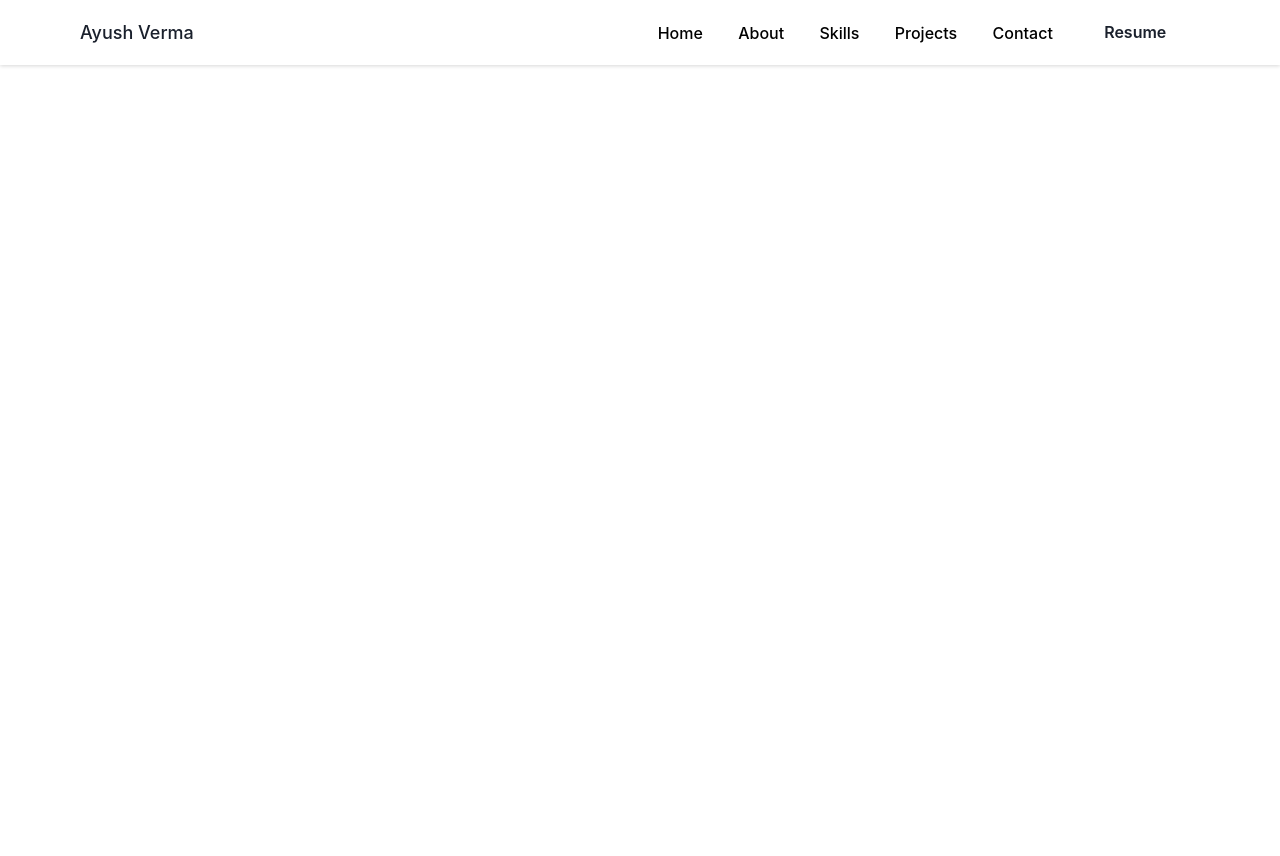
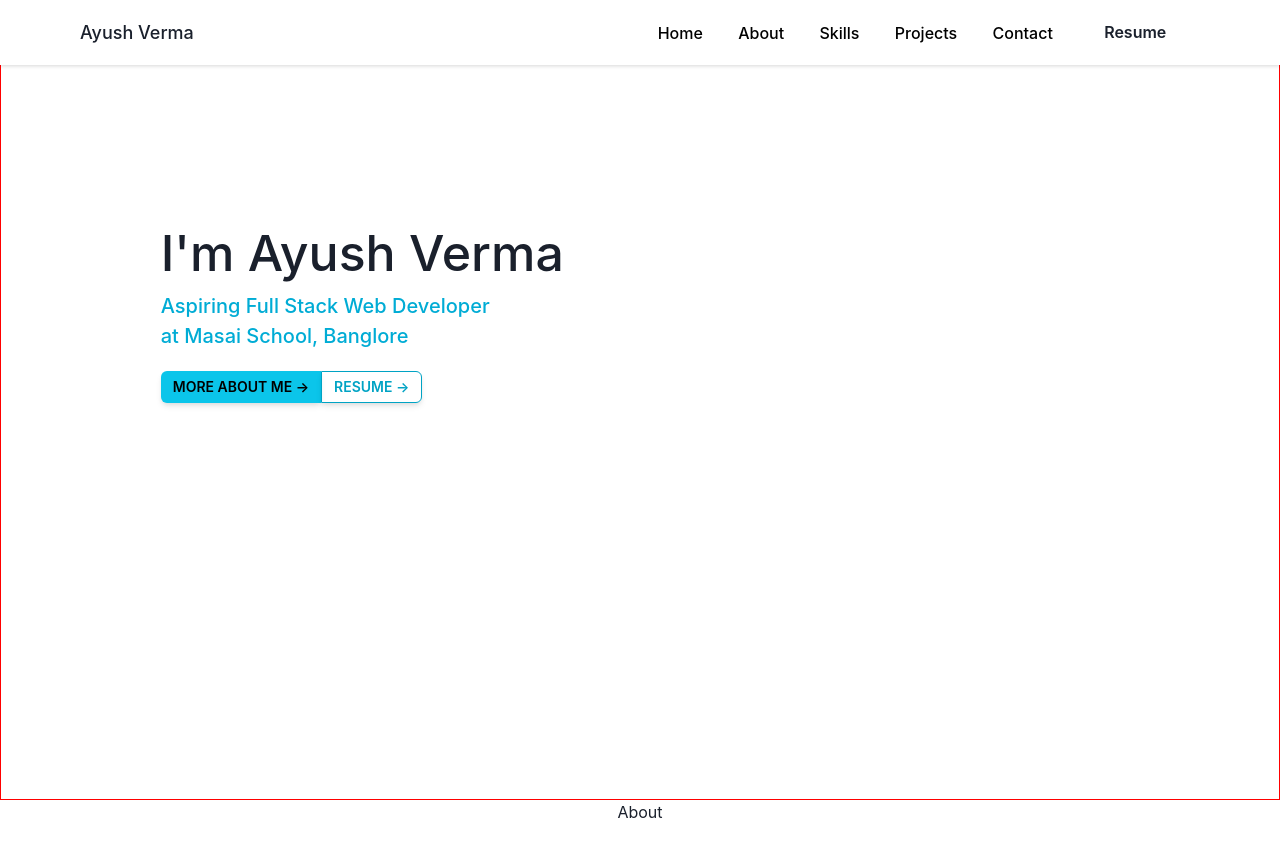
Before and after one commit to ayush1013/Ayush_Verma_Portfolio, a React (Create React App) app: page / in a window 1280 px wide. Shown: the top 856 px of the page. Before the commit the page ends 800 px from the top, so only its background shows below. Built offline with nearby package versions, Linux system fonts and the light colour scheme.

Commit message:
name component created

```diff
--- a/src/Components/Navbar.jsx
+++ b/src/Components/Navbar.jsx
@@ -1,5 +1,10 @@
-import { Button, Flex, Link, Text } from "@chakra-ui/react";
+import { Box, Button, Flex, Link, Text } from "@chakra-ui/react";
 import React, { useState } from "react";
+import Home from "../Pages/Home";
+import About from "../Pages/About";
+import Skills from "../Pages/Skills";
+import Projects from "../Pages/Projects";
+import Contact from "../Pages/Contact";
 
 const Navbar = () => {
   const [section, setSection] = useState("");
@@ -9,6 +14,7 @@ const Navbar = () => {
   };
 
   return (
+    <Box position="relative" >
         <Flex
             h={{ base: "50px", md: "65px", lg: "65px" }}
             w="100%"
@@ -16,10 +22,9 @@ const Navbar = () => {
             pl={{ base: "10px", md: "80px", lg: "80px" }}
             pr={{ base: "10px", md: "80px", lg: "80px" }}
             bgColor="white"
-      boxSizing="borderBox"
             boxShadow="rgba(0, 0, 0, 0.16) 0px 1px 4px"
             zIndex={10}
-      position={"sticky"}
+            position={"fixed"}
             top="0"
             justifyContent={"space-between"}
         >
@@ -37,35 +42,35 @@ const Navbar = () => {
             alignItems={"center"}
             >
             <Link
-          to="#home"
+                href="#home"
                 color={section === "sec1" ? "teal" : "black"}
                 onClick={() => handleSection("sec1")}
             >
                 Home
             </Link>
             <Link
-          to="#about"
+                href="#about"
                 color={section === "sec2" ? "teal" : "black"}
                 onClick={() => handleSection("sec2")}
             >
                 About
             </Link>
             <Link
-          to="#skills"
+                href="#skills"
                 color={section === "sec3" ? "teal" : "black"}
                 onClick={() => handleSection("sec3")}
             >
                 Skills
             </Link>
             <Link
-          to="#projects"
+                href="#projects"
                 color={section === "sec4" ? "teal" : "black"}
                 onClick={() => handleSection("sec4")}
             >
                 Projects
             </Link>
             <Link
-          to="#contact"
+                href="#contact"
                 color={section === "sec5" ? "teal" : "black"}
                 onClick={() => handleSection("sec5")}
             >
@@ -87,6 +92,25 @@ const Navbar = () => {
             </Link>
             </Flex>
         </Flex>
+
+        <Box >
+            <section id="home">
+            <Home />
+            </section>
+            <section id="about">
+            <About />
+            </section>
+            <section id="skills">
+            <Skills />
+            </section>
+            <section id="projects">
+            <Projects />
+            </section>
+            <section id="contact">
+            <Contact />
+            </section>
+        </Box>
+    </Box>
   );
 };
 
--- a/src/Pages/About.jsx
+++ b/src/Pages/About.jsx
@@ -1,8 +1,9 @@
+import { Box } from '@chakra-ui/react'
 import React from 'react'
 
 const About = () => {
   return (
-    <div>About</div>
+    <Box h="100vh">About</Box>
   )
 }
 
--- a/src/Pages/Contact.jsx
+++ b/src/Pages/Contact.jsx
@@ -1,8 +1,9 @@
+import { Box } from '@chakra-ui/react'
 import React from 'react'
 
 const Contact = () => {
   return (
-    <div>Contact</div>
+    <Box h="100vh">Contact</Box>
   )
 }
 
--- a/src/Pages/Home.jsx
+++ b/src/Pages/Home.jsx
@@ -1,9 +1,54 @@
-import React from 'react'
+import { Box, Button, Flex, Text } from "@chakra-ui/react";
+import React from "react";
 
 const Home = () => {
   return (
-    <div>Home</div>
-  )
-}
+    <Box
+      h="100vh"
+      w="100%"
+      pt={{ base: "50px", md: "65px", lg: "65px" }}
+      border="1px solid red"
+    >
+      <Flex w="100%" h="100%">
+        <Box w="50%" h="100%">
+          <Box mt="150px" fontWeight="500" textAlign={"left"} ml="25%">
+            <Text fontSize={{ base: "", md: "", lg: "50px" }}>
+              I'm Ayush Verma
+            </Text>
+            <Text fontSize={{ base: "", md: "", lg: "20px" }} color={"#00ACD5"}>
+              Aspiring Full Stack Web Developer
+            </Text>
+            <Text fontSize={{ base: "", md: "", lg: "20px" }} color={"#00ACD5"} >
+              at Masai School, Banglore
+            </Text>
+          </Box>
+          <Flex ml="25%" mt="20px">
+            <Button
+              w="fit-content"
+              size="sm"
+              borderRightRadius={"none"}
+              colorScheme="cyan"
+              shadow={"md"}
+            >
+              MORE ABOUT ME →
+            </Button>
+            <Button
+              w="fit-content"
+              size="sm"
+              borderLeftRadius={"none"}
+              variant={"outline"}
+              colorScheme="cyan"
+              shadow={"md"}
+            >
+              RESUME →
+            </Button>
+          </Flex>
+        </Box>
 
-export default Home
+        <Box></Box>
+      </Flex>
+    </Box>
+  );
+};
+
+export default Home;
--- a/src/Pages/Projects.jsx
+++ b/src/Pages/Projects.jsx
@@ -1,8 +1,9 @@
+import { Box } from '@chakra-ui/react'
 import React from 'react'
 
 const Projects = () => {
   return (
-    <div>Projects</div>
+    <Box h="100vh">Projects</Box>
   )
 }
 
--- a/src/Pages/Skills.jsx
+++ b/src/Pages/Skills.jsx
@@ -1,7 +1,8 @@
+import { Box } from "@chakra-ui/react";
 import React from "react";
 
 const Skills = () => {
-  return <div>Skills</div>;
+  return <Box h="100vh">Skills</Box>;
 };
 
 export default Skills;
```
Lines whose indentation alone changed are shown as unchanged.
